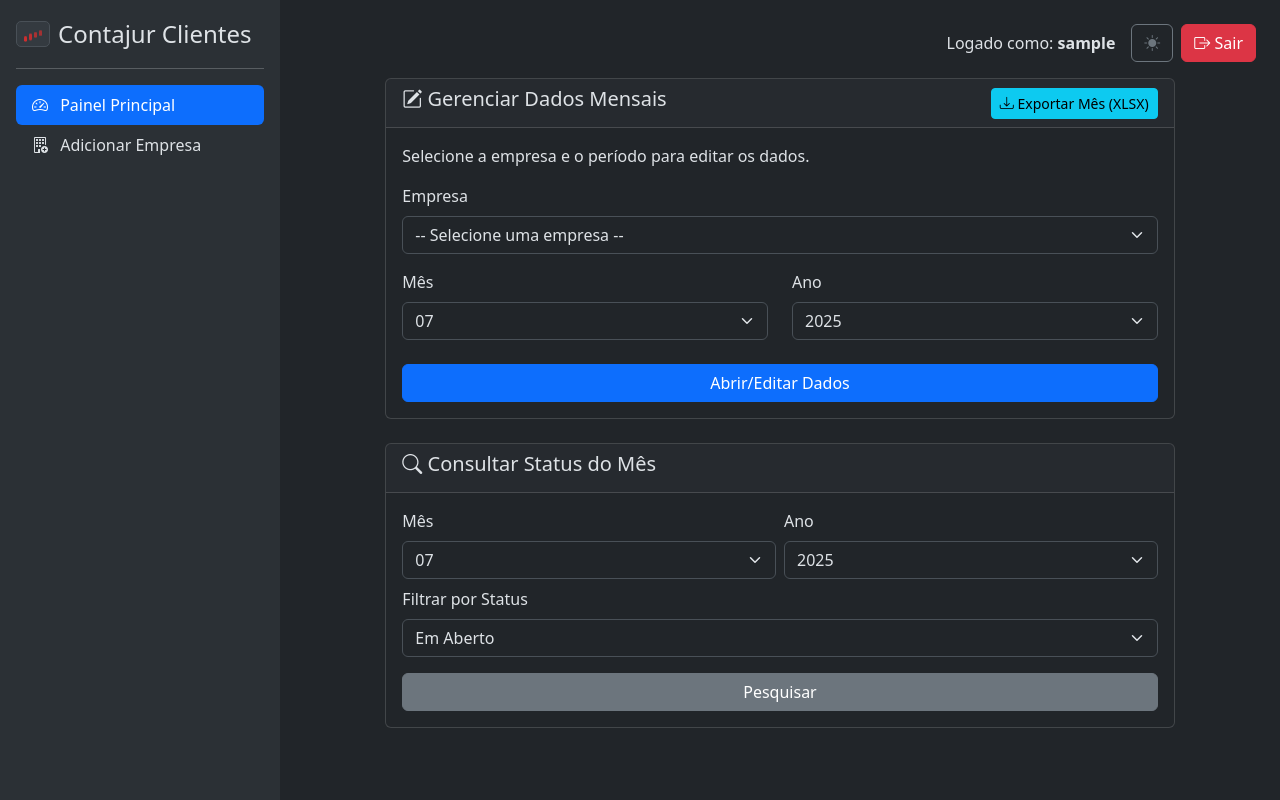
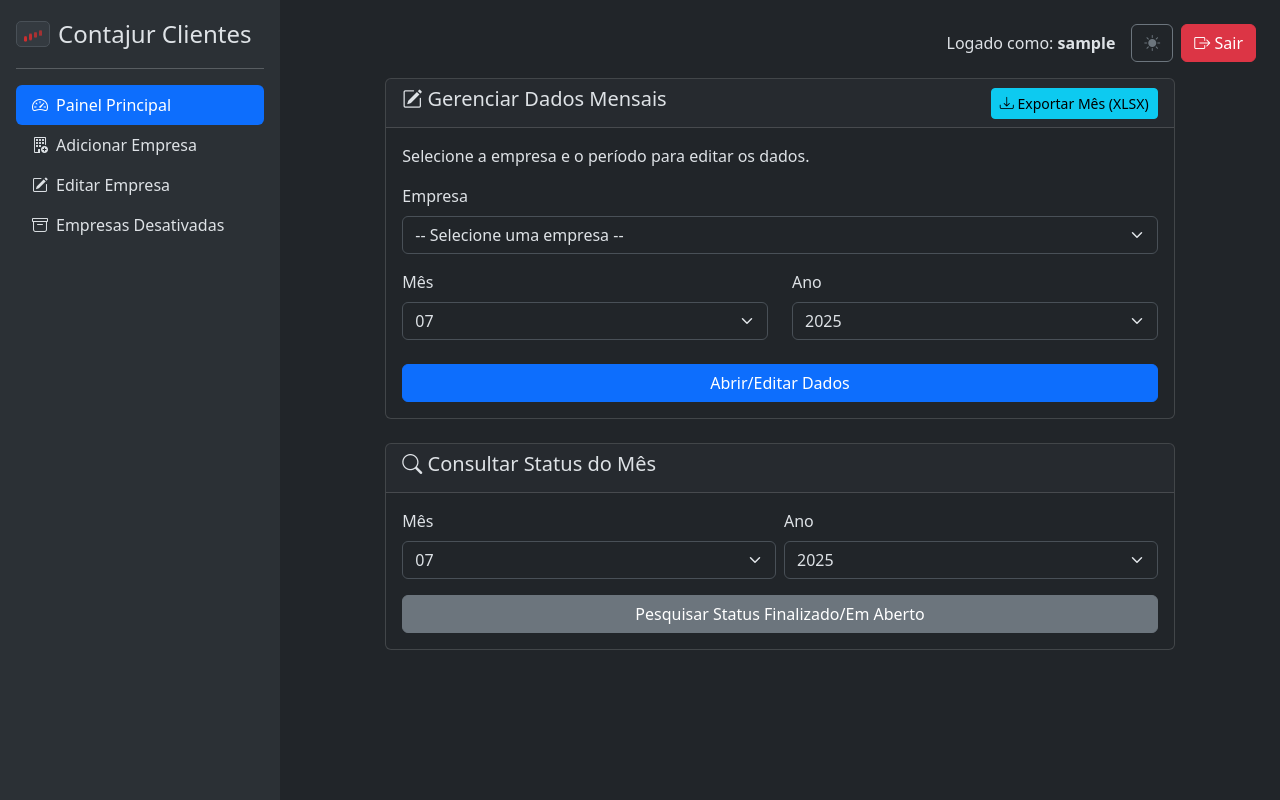
Before and after one commit to pedrocarneiro17/dashboard_clientes, a Flask app: page / in a window 1280 px wide. Run offline with Flask 3, Linux system fonts and the light colour scheme; the visitor is signed in with stand-in values (Sample User, id 1).

Commit message:
adição de funcionalidades (editar, desativado, prazo)

```diff
--- a/app.py
+++ b/app.py
@@ -80,82 +80,40 @@ def logout():
 @login_required
 def index():
     dados = carregar_dados()
-    empresas_ordenadas = dict(sorted(dados.items()))
+    empresas_ativas = {nome: detalhes for nome, detalhes in dados.items() if detalhes.get('active', True)}
+    empresas_ordenadas = dict(sorted(empresas_ativas.items()))
 
     search_ano = request.args.get('search_ano')
     search_mes = request.args.get('search_mes')
-    search_status = request.args.get('search_status')
+    empresas_em_aberto = None
+    empresas_finalizadas = None
+    periodo_pesquisado = None
 
-    empresas_resultado = None
-    periodo_pesquisado = None
-    status_pesquisado_label = None
+    if search_ano and search_mes:
+        periodo_pesquisado = f"{search_ano}-{search_mes}"
+        empresas_em_aberto = []
+        empresas_finalizadas = []
+        for nome, detalhes in empresas_ordenadas.items():
+            periodos = detalhes.get('periodos', {})
+            status_do_periodo = periodos.get(periodo_pesquisado, {}).get('status', 'Em Aberto')
 
-    if search_ano and search_mes and search_status:
-        periodo_pesquisado = f"{search_ano}-{search_mes}"
-        empresas_resultado = []
-
-        status_labels = {
-            "em_aberto": "Em Aberto", "finalizado": "Finalizado",
-            "fat_lancado": "Faturamento Lançado", "fat_nao_lancado": "Faturamento Não Lançado",
-            "fat_concluido": "Faturamento Concluído", "fat_nao_concluido": "Faturamento Não Concluído",
-            "imp_fed_lancado": "Impostos Federais Lançado", "imp_fed_nao_lancado": "Impostos Federais Não Lançado",
-            "imp_fed_concluido": "Impostos Federais Concluído", "imp_fed_nao_concluido": "Impostos Federais Não Concluído",
-            "ret_fed_lancado": "Retenções Federais Lançado", "ret_fed_nao_lancado": "Retenções Federais Não Lançado",
-            "ret_fed_concluido": "Retenções Federais Concluído", "ret_fed_nao_concluido": "Retenções Federais Não Concluído"
-        }
-        status_pesquisado_label = status_labels.get(search_status, "")
-
-        for nome, detalhes in empresas_ordenadas.items():
-            dados_periodo = detalhes.get('periodos', {}).get(periodo_pesquisado, {})
-            match = False
-
-            if search_status == 'finalizado':
-                if dados_periodo.get('status') == 'Finalizado': match = True
-            elif search_status == 'em_aberto':
-                if dados_periodo.get('status', 'Em Aberto') == 'Em Aberto': match = True
-            # Faturamento
-            elif search_status == 'fat_lancado':
-                if dados_periodo.get('faturamento', {}).get('lancado', False): match = True
-            elif search_status == 'fat_nao_lancado':
-                if not dados_periodo.get('faturamento', {}).get('lancado', False): match = True
-            elif search_status == 'fat_concluido':
-                if dados_periodo.get('faturamento', {}).get('concluido', False): match = True
-            elif search_status == 'fat_nao_concluido':
-                if not dados_periodo.get('faturamento', {}).get('concluido', False): match = True
-            # Impostos Federais
-            elif search_status == 'imp_fed_lancado':
-                if dados_periodo.get('impostos_federal', {}).get('lancado', False): match = True
-            elif search_status == 'imp_fed_nao_lancado':
-                if not dados_periodo.get('impostos_federal', {}).get('lancado', False): match = True
-            elif search_status == 'imp_fed_concluido':
-                if dados_periodo.get('impostos_federal', {}).get('concluido', False): match = True
-            elif search_status == 'imp_fed_nao_concluido':
-                if not dados_periodo.get('impostos_federal', {}).get('concluido', False): match = True
-            # Retenções Federais
-            elif search_status == 'ret_fed_lancado':
-                if dados_periodo.get('retencoes_federal', {}).get('lancado', False): match = True
-            elif search_status == 'ret_fed_nao_lancado':
-                if not dados_periodo.get('retencoes_federal', {}).get('lancado', False): match = True
-            elif search_status == 'ret_fed_concluido':
-                if dados_periodo.get('retencoes_federal', {}).get('concluido', False): match = True
-            elif search_status == 'ret_fed_nao_concluido':
-                if not dados_periodo.get('retencoes_federal', {}).get('concluido', False): match = True
-
-            if match:
-                empresas_resultado.append(nome)
+            if status_do_periodo == 'Finalizado':
+                empresas_finalizadas.append(nome)
+            else:
+                empresas_em_aberto.append(nome)
 
     now = datetime.now()
     meses = [f"{i:02d}" for i in range(1, 13)]
     anos = [str(i) for i in range(2010, now.year + 6)]
 
     return render_template('index.html',
-                           empresas=empresas_ordenadas, meses=meses, anos=anos,
+                           empresas=empresas_ordenadas,
+                           meses=meses, anos=anos,
                            ano_atual=str(now.year), mes_atual=f"{now.month:02d}",
-                           empresas_resultado=empresas_resultado,
+                           empresas_em_aberto=empresas_em_aberto,
+                           empresas_finalizadas=empresas_finalizadas,
                            periodo_pesquisado=periodo_pesquisado,
-                           search_ano=search_ano, search_mes=search_mes,
-                           search_status=search_status,
-                           status_pesquisado_label=status_pesquisado_label)
+                           search_ano=search_ano, search_mes=search_mes)
 
 @app.route('/add_company_page')
 @login_required
@@ -177,10 +135,47 @@ def add_company():
     dados[nome_empresa] = {
         'cnpj': request.form.get('cnpj', ''),
         'envio_imposto': request.form.get('envio_imposto', ''),
+        'prazo': request.form.get('prazo', ''),
+        'active': True,
         'periodos': {}
     }
     salvar_dados(dados)
     flash(f'Empresa "{nome_empresa}" adicionada com sucesso!', 'success')
+    return redirect(url_for('index'))
+
+# --- ROTA PARA A NOVA PÁGINA DE SELEÇÃO ---
+@app.route('/select_company_to_edit_page')
+@login_required
+def select_company_to_edit_page():
+    dados = carregar_dados()
+    empresas_ativas = {nome: detalhes for nome, detalhes in dados.items() if detalhes.get('active', True)}
+    empresas_ordenadas = dict(sorted(empresas_ativas.items()))
+    return render_template('select_company_to_edit.html', empresas=empresas_ordenadas)
+
+@app.route('/edit_company_page/<path:nome_empresa>')
+@login_required
+def edit_company_page(nome_empresa):
+    dados = carregar_dados()
+    empresa = dados.get(nome_empresa)
+    if not empresa:
+        flash('Empresa não encontrada.', 'danger')
+        return redirect(url_for('index'))
+    return render_template('edit_company.html', nome_empresa=nome_empresa, empresa=empresa)
+
+@app.route('/update_company/<path:nome_empresa>', methods=['POST'])
+@login_required
+def update_company(nome_empresa):
+    dados = carregar_dados()
+    if nome_empresa not in dados:
+        flash('Empresa não encontrada.', 'danger')
+        return redirect(url_for('index'))
+
+    dados[nome_empresa]['cnpj'] = request.form.get('cnpj', '')
+    dados[nome_empresa]['envio_imposto'] = request.form.get('envio_imposto', '')
+    dados[nome_empresa]['prazo'] = request.form.get('prazo', '')
+
+    salvar_dados(dados)
+    flash(f'Dados da empresa "{nome_empresa}" atualizados com sucesso!', 'success')
     return redirect(url_for('index'))
 
 @app.route('/selecionar_departamento/<path:nome_empresa>/<periodo>')
@@ -229,6 +224,50 @@ def dados_empresa(nome_empresa, periodo):
                            campos_impostos_federal=CAMPOS_IMPOSTOS_FEDERAL, campos_impostos_estadual=CAMPOS_IMPOSTOS_ESTADUAL,
                            campos_impostos_municipal=CAMPOS_IMPOSTOS_MUNICIPAL, campos_retencoes_federal=CAMPOS_RETENCOES_FEDERAL)
 
+@app.route('/deactivated_companies')
+@login_required
+def deactivated_companies():
+    dados = carregar_dados()
+    empresas_inativas = {nome: detalhes for nome, detalhes in dados.items() if not detalhes.get('active', True)}
+    empresas_ordenadas = dict(sorted(empresas_inativas.items()))
+    return render_template('deactivated_companies.html', empresas=empresas_ordenadas)
+
+@app.route('/deactivate_company/<path:nome_empresa>', methods=['POST'])
+@login_required
+def deactivate_company(nome_empresa):
+    dados = carregar_dados()
+    if nome_empresa in dados:
+        dados[nome_empresa]['active'] = False
+        salvar_dados(dados)
+        flash(f'Empresa "{nome_empresa}" foi desativada.', 'warning')
+    else:
+        flash('Empresa não encontrada.', 'danger')
+    return redirect(url_for('index'))
+
+@app.route('/reactivate_company/<path:nome_empresa>', methods=['POST'])
+@login_required
+def reactivate_company(nome_empresa):
+    dados = carregar_dados()
+    if nome_empresa in dados:
+        dados[nome_empresa]['active'] = True
+        salvar_dados(dados)
+        flash(f'Empresa "{nome_empresa}" foi reativada com sucesso.', 'success')
+    else:
+        flash('Empresa não encontrada.', 'danger')
+    return redirect(url_for('deactivated_companies'))
+
+@app.route('/delete_company_permanently/<path:nome_empresa>', methods=['POST'])
+@login_required
+def delete_company_permanently(nome_empresa):
+    dados = carregar_dados()
+    if nome_empresa in dados:
+        del dados[nome_empresa]
+        salvar_dados(dados)
+        flash(f'Empresa "{nome_empresa}" foi excluída permanentemente.', 'success')
+    else:
+        flash('Empresa não encontrada.', 'danger')
+    return redirect(url_for('deactivated_companies'))
+
 @app.route('/finalize_month/<path:nome_empresa>/<periodo>', methods=['POST'])
 @login_required
 def finalize_month(nome_empresa, periodo):
@@ -255,18 +294,6 @@ def reopen_month(nome_empresa, periodo):
         flash('Erro ao reabrir o mês.', 'danger')
     return redirect(url_for('dados_empresa', nome_empresa=nome_empresa, periodo=periodo))
 
-@app.route('/delete/<path:nome_empresa>')
-@login_required
-def delete_company(nome_empresa):
-    dados = carregar_dados()
-    if nome_empresa in dados:
-        del dados[nome_empresa]
-        salvar_dados(dados)
-        flash(f'Empresa "{nome_empresa}" e todos os seus dados foram excluídos com sucesso.', 'success')
-    else:
-        flash(f'Erro: Empresa "{nome_empresa}" não encontrada.', 'danger')
-    return redirect(url_for('index'))
-
 @app.route('/export_xlsx')
 @login_required
 def export_xlsx():
@@ -282,7 +309,7 @@ def export_xlsx():
     ws = wb.active
     ws.title = f"Dados {mes}-{ano}"
 
-    headers = ['Empresa', 'CNPJ', 'Envio de Imposto', 'Ano', 'Mes', 'Status',
+    headers = ['Empresa', 'CNPJ', 'Envio de Imposto', 'Prazo', 'Ano', 'Mes', 'Status',
                'Faturamento Lançado', 'Faturamento Concluído',
                'Imp. Federais Lançado', 'Imp. Federais Concluído',
                'Ret. Federais Lançado', 'Ret. Federais Concluído'] + \
@@ -290,6 +317,7 @@ def export_xlsx():
     ws.append(headers)
 
     for nome_empresa, detalhes_empresa in dados.items():
+        if not detalhes_empresa.get('active', True): continue
         periodos = detalhes_empresa.get('periodos', {})
         if periodo_alvo in periodos:
             categorias = periodos[periodo_alvo]
@@ -299,7 +327,7 @@ def export_xlsx():
 
             row_data = [
                 nome_empresa, detalhes_empresa.get('cnpj', ''), detalhes_empresa.get('envio_imposto', ''),
-                ano, mes, categorias.get('status', 'Em Aberto'),
+                detalhes_empresa.get('prazo', ''), ano, mes, categorias.get('status', 'Em Aberto'),
                 "Sim" if fat.get('lancado') else "Não", "Sim" if fat.get('concluido') else "Não",
                 "Sim" if imp_fed.get('lancado') else "Não", "Sim" if imp_fed.get('concluido') else "Não",
                 "Sim" if ret_fed.get('lancado') else "Não", "Sim" if ret_fed.get('concluido') else "Não",
--- a/templates/index.html
+++ b/templates/index.html
@@ -1,4 +1,6 @@
 {% extends "layout_sidebar.html" %}
+
+{% block title %}Painel Principal{% endblock %}
 
 {% block content %}
 <div class="row">
@@ -71,55 +73,46 @@
                                 {% endfor %}
                             </select>
                         </div>
-                        <div class="col-md-12">
-                            <label for="search_status" class="form-label">Filtrar por Status</label>
-                            <select id="search_status" name="search_status" class="form-select" required>
-                                <option value="em_aberto" {% if search_status == 'em_aberto' %}selected{% endif %}>Em Aberto</option>
-                                <option value="finalizado" {% if search_status == 'finalizado' %}selected{% endif %}>Finalizado</option>
-                                <optgroup label="Faturamento">
-                                    <option value="fat_lancado" {% if search_status == 'fat_lancado' %}selected{% endif %}>Lançado</option>
-                                    <option value="fat_nao_lancado" {% if search_status == 'fat_nao_lancado' %}selected{% endif %}>Não Lançado</option>
-                                    <option value="fat_concluido" {% if search_status == 'fat_concluido' %}selected{% endif %}>Concluído</option>
-                                    <option value="fat_nao_concluido" {% if search_status == 'fat_nao_concluido' %}selected{% endif %}>Não Concluído</option>
-                                </optgroup>
-                                <optgroup label="Impostos Federais">
-                                    <option value="imp_fed_lancado" {% if search_status == 'imp_fed_lancado' %}selected{% endif %}>Lançado</option>
-                                    <option value="imp_fed_nao_lancado" {% if search_status == 'imp_fed_nao_lancado' %}selected{% endif %}>Não Lançado</option>
-                                    <option value="imp_fed_concluido" {% if search_status == 'imp_fed_concluido' %}selected{% endif %}>Concluído</option>
-                                    <option value="imp_fed_nao_concluido" {% if search_status == 'imp_fed_nao_concluido' %}selected{% endif %}>Não Concluído</option>
-                                </optgroup>
-                                <optgroup label="Retenções Federais">
-                                    <option value="ret_fed_lancado" {% if search_status == 'ret_fed_lancado' %}selected{% endif %}>Lançado</option>
-                                    <option value="ret_fed_nao_lancado" {% if search_status == 'ret_fed_nao_lancado' %}selected{% endif %}>Não Lançado</option>
-                                    <option value="ret_fed_concluido" {% if search_status == 'ret_fed_concluido' %}selected{% endif %}>Concluído</option>
-                                    <option value="ret_fed_nao_concluido" {% if search_status == 'ret_fed_nao_concluido' %}selected{% endif %}>Não Concluído</option>
-                                </optgroup>
-                            </select>
-                        </div>
                     </div>
-                    <button type="submit" class="btn btn-secondary w-100">Pesquisar</button>
+                    <button type="submit" class="btn btn-secondary w-100">Pesquisar Status Finalizado/Em Aberto</button>
                 </form>
 
-                <!-- Área de Resultados da Pesquisa -->
-                {% if empresas_resultado is not none %}
+                <!-- Área de Resultados da Pesquisa com Gráfico -->
+                <!-- CORREÇÃO: Adicionado 'periodo_pesquisado' à condição -->
+                {% if periodo_pesquisado and empresas_em_aberto is not none and empresas_finalizadas is not none %}
                 <hr class="my-4">
                 <h5 class="mb-3">Resultados para {{ periodo_pesquisado.split('-')[1] }}/{{ periodo_pesquisado.split('-')[0] }}</h5>
-                <h6>
-                    <span class="badge bg-info me-2">{{ empresas_resultado|length }}</span>
-                    Empresas com status: <strong>{{ status_pesquisado_label }}</strong>
-                </h6>
-                <ul class="list-group list-group-flush mt-3">
-                    {% for empresa in empresas_resultado %}
-                        <li class="list-group-item">{{ empresa }}</li>
-                    {% else %}
-                        <li class="list-group-item text-body-secondary">Nenhuma empresa encontrada com este critério.</li>
-                    {% endfor %}
-                </ul>
+                <div class="row align-items-center">
+                    <div class="col-md-5">
+                        <canvas id="statusChart"></canvas>
+                    </div>
+                    <div class="col-md-7">
+                        <h6><span class="badge bg-warning text-dark me-2">{{ empresas_em_aberto|length }}</span>Em Aberto</h6>
+                        <ul class="list-group list-group-flush mb-3">
+                            {% for empresa in empresas_em_aberto %}
+                                <li class="list-group-item py-1">{{ empresa }}</li>
+                            {% else %}
+                                <li class="list-group-item text-body-secondary py-1">Nenhuma empresa pendente.</li>
+                            {% endfor %}
+                        </ul>
+                        <h6><span class="badge bg-success me-2">{{ empresas_finalizadas|length }}</span>Finalizadas</h6>
+                        <ul class="list-group list-group-flush">
+                            {% for empresa in empresas_finalizadas %}
+                                <li class="list-group-item py-1">{{ empresa }}</li>
+                            {% else %}
+                                <li class="list-group-item text-body-secondary py-1">Nenhuma empresa finalizada.</li>
+                            {% endfor %}
+                        </ul>
+                    </div>
+                </div>
                 {% endif %}
             </div>
         </div>
     </div>
 </div>
+
+<!-- Inclusão da biblioteca Chart.js -->
+<script src="https://cdn.jsdelivr.net/npm/chart.js"></script>
 
 <script>
 // Script para abrir/editar dados
@@ -153,5 +146,54 @@ function mascaraCnpj(input) {
     value = value.replace(/(\d{4})(\d)/, '$1-$2');
     input.value = value.slice(0, 18);
 }
+
+// Script para criar o gráfico (só executa se houver resultados)
+{% if periodo_pesquisado and empresas_em_aberto is not none and empresas_finalizadas is not none %}
+document.addEventListener('DOMContentLoaded', function () {
+    const ctx = document.getElementById('statusChart').getContext('2d');
+
+    const finalizadasCount = {{ empresas_finalizadas|length }};
+    const emAbertoCount = {{ empresas_em_aberto|length }};
+    const total = finalizadasCount + emAbertoCount;
+
+    // Evita criar o gráfico se não houver empresas
+    if (total > 0) {
+        new Chart(ctx, {
+            type: 'doughnut', // Gráfico de pizza "cortado"
+            data: {
+                labels: [
+                    `Finalizadas (${finalizadasCount})`,
+                    `Em Aberto (${emAbertoCount})`
+                ],
+                datasets: [{
+                    label: 'Status das Empresas',
+                    data: [finalizadasCount, emAbertoCount],
+                    backgroundColor: [
+                        'rgba(25, 135, 84, 0.8)', // Verde (Finalizado)
+                        'rgba(255, 193, 7, 0.8)'  // Amarelo (Em Aberto)
+                    ],
+                    borderColor: [
+                        'rgba(25, 135, 84, 1)',
+                        'rgba(255, 193, 7, 1)'
+                    ],
+                    borderWidth: 1
+                }]
+            },
+            options: {
+                responsive: true,
+                plugins: {
+                    legend: {
+                        position: 'bottom',
+                    },
+                    title: {
+                        display: true,
+                        text: 'Proporção de Status do Mês'
+                    }
+                }
+            }
+        });
+    }
+});
+{% endif %}
 </script>
 {% endblock %}
--- a/templates/layout_sidebar.html
+++ b/templates/layout_sidebar.html
@@ -11,70 +11,49 @@
         main { display: flex; flex-wrap: nowrap; height: 100vh; max-height: 100vh; overflow-x: auto; overflow-y: hidden; }
         .sidebar { width: 280px; }
         .content { flex-grow: 1; overflow-y: auto; }
-
-        /* CSS para o logo animado */
-        .logo-icon {
-            position: relative;
-            width: 34px;
-            height: 26px;
-            background-color: var(--bs-secondary-bg);
-            border: 1px solid var(--bs-border-color);
-            border-radius: 5px;
-            display: flex;
-            align-items: flex-end;
-            justify-content: center;
-            padding: 4px;
-            transition: background-color 0.3s, border-color 0.3s;
-        }
-        .chart-bar {
-            background: #d32f2f; /* Vermelho para destaque */
-            border-radius: 2px;
-            margin: 0 1px;
-            animation: growUp 1.5s ease-in-out infinite;
-        }
+        .logo-icon { position: relative; width: 34px; height: 26px; background-color: var(--bs-secondary-bg); border: 1px solid var(--bs-border-color); border-radius: 5px; display: flex; align-items: flex-end; justify-content: center; padding: 4px; transition: background-color 0.3s, border-color 0.3s; }
+        .chart-bar { background: #d32f2f; border-radius: 2px; margin: 0 1px; animation: growUp 1.5s ease-in-out infinite; }
         .chart-bar:nth-child(1) { width: 3px; height: 6px; animation-delay: 0s; }
         .chart-bar:nth-child(2) { width: 3px; height: 10px; animation-delay: 0.2s; }
         .chart-bar:nth-child(3) { width: 3px; height: 14px; animation-delay: 0.4s; }
         .chart-bar:nth-child(4) { width: 3px; height: 18px; animation-delay: 0.6s; }
-
-        @keyframes growUp {
-            0%, 100% { transform: scaleY(0.3); opacity: 0.7; }
-            50% { transform: scaleY(1); opacity: 1; }
-        }
+        @keyframes growUp { 0%, 100% { transform: scaleY(0.3); opacity: 0.7; } 50% { transform: scaleY(1); opacity: 1; } }
     </style>
 </head>
 <body>
     <main>
-        <!-- Menu Lateral Fixo -->
         <div class="d-flex flex-column flex-shrink-0 p-3 bg-body-tertiary sidebar">
             <a href="{{ url_for('index') }}" class="d-flex align-items-center mb-3 mb-md-0 me-md-auto text-body text-decoration-none">
-                <!-- ÍCONE ANIMADO SUBSTITUÍDO -->
                 <div class="logo-icon me-2">
-                    <div class="chart-bar"></div>
-                    <div class="chart-bar"></div>
-                    <div class="chart-bar"></div>
-                    <div class="chart-bar"></div>
+                    <div class="chart-bar"></div><div class="chart-bar"></div><div class="chart-bar"></div><div class="chart-bar"></div>
                 </div>
                 <span class="fs-4">Contajur Clientes</span>
             </a>
             <hr>
             <ul class="nav nav-pills flex-column mb-auto">
                 <li class="nav-item">
-                    <a href="{{ url_for('index') }}" class="nav-link active" aria-current="page">
-                        <i class="bi bi-speedometer2 me-2"></i>
-                        Painel Principal
+                    <a href="{{ url_for('index') }}" class="nav-link {% if request.endpoint == 'index' %}active{% else %}text-body{% endif %}" aria-current="page">
+                        <i class="bi bi-speedometer2 me-2"></i>Painel Principal
                     </a>
                 </li>
                 <li>
-                    <a href="{{ url_for('add_company_page') }}" class="nav-link text-body">
-                        <i class="bi bi-building-add me-2"></i>
-                        Adicionar Empresa
+                    <a href="{{ url_for('add_company_page') }}" class="nav-link {% if request.endpoint == 'add_company_page' %}active{% else %}text-body{% endif %}">
+                        <i class="bi bi-building-add me-2"></i>Adicionar Empresa
+                    </a>
+                </li>
+                <!-- NOVO LINK -->
+                <li>
+                    <a href="{{ url_for('select_company_to_edit_page') }}" class="nav-link {% if request.endpoint in ['select_company_to_edit_page', 'edit_company_page'] %}active{% else %}text-body{% endif %}">
+                        <i class="bi bi-pencil-square me-2"></i>Editar Empresa
+                    </a>
+                </li>
+                <li>
+                    <a href="{{ url_for('deactivated_companies') }}" class="nav-link {% if request.endpoint == 'deactivated_companies' %}active{% else %}text-body{% endif %}">
+                        <i class="bi bi-archive me-2"></i>Empresas Desativadas
                     </a>
                 </li>
             </ul>
         </div>
-
-        <!-- Conteúdo Principal -->
         <div class="content p-4">
             <div class="d-flex justify-content-end align-items-center mb-3">
                 <span class="me-3 d-none d-sm-inline">Logado como: <strong>{{ session.username }}</strong></span>
@@ -98,7 +77,6 @@
             {% block content %}{% endblock %}
         </div>
     </main>
-
     <script src="https://cdn.jsdelivr.net/npm/bootstrap@5.3.3/dist/js/bootstrap.bundle.min.js"></script>
     <script>
         (function() {
```
Also changed, not shown: dados_empresas.json (+9 -1 lines), templates/add_company.html (+11 -2 lines), templates/dados_empresa.html (+22 -121 lines), templates/deactivated_companies.html (added, +50 -0 lines), templates/edit_company.html (added, +63 -0 lines), templates/select_company_to_edit.html (added, +48 -0 lines).
